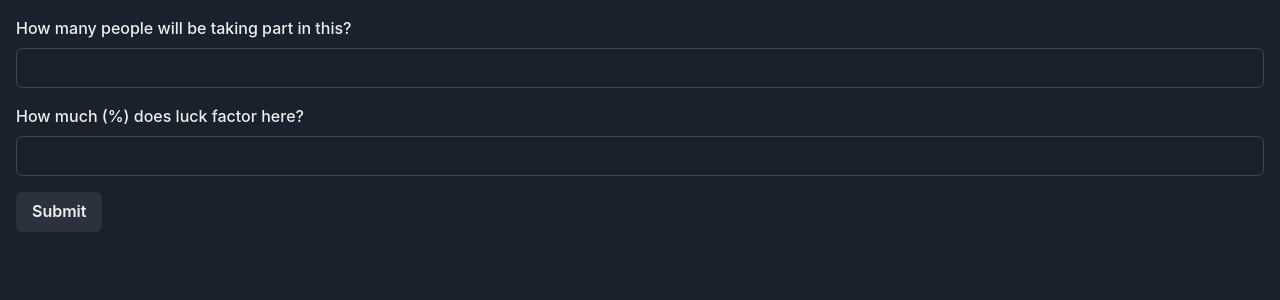
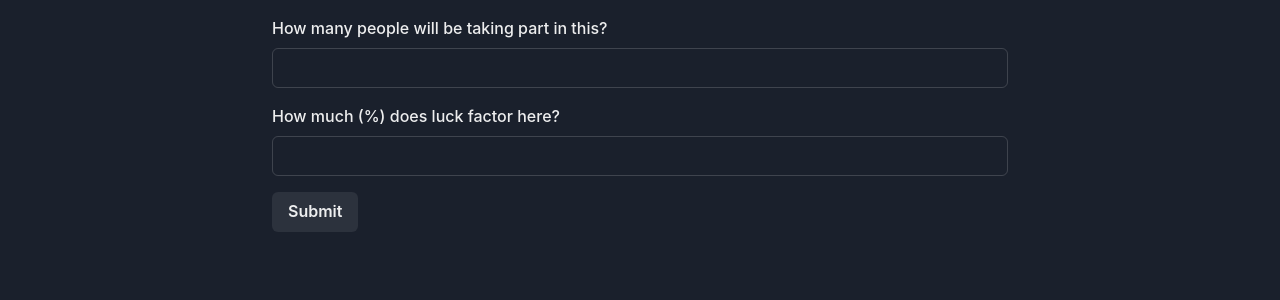
Before and after one commit to jackyef/luck-or-hardwork, a Next.js app: page / in a window 1280 px wide. Shown: the top 300 px of the page. Built offline with nearby package versions, Linux system fonts and the light colour scheme.

Commit message:
Add Layout component

```diff
--- a/src/components/Layout/Layout.tsx
+++ b/src/components/Layout/Layout.tsx
@@ -2,6 +2,6 @@ import { Container } from "@chakra-ui/react"
 
 export const Layout: React.FC = ({ children }) => {
   return (
-    <Container py={4} maxW="container.xl">{children}</Container>
+    <Container py={4} maxW="container.md">{children}</Container>
   )
 }
```
